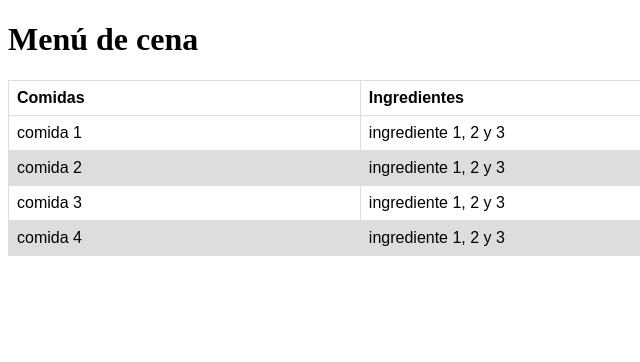
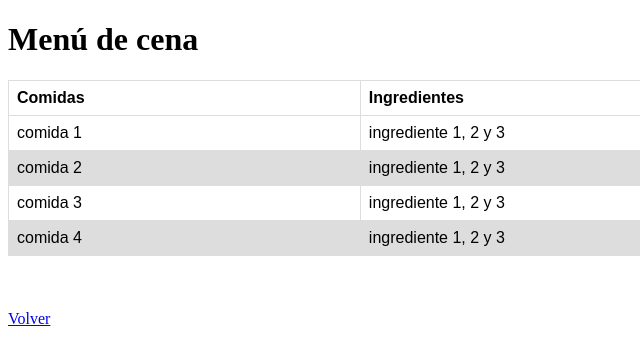
Before and after one commit to ies-html/ies-html.github.io, a plain HTML site: page ejer_tablas.html in a window 1280 px wide. Shown: the full height of the page, 0-640 px from the left. Drawn offline with Linux system fonts and the light colour scheme.

Commit message:
Update ejer_tablas.html

```diff
--- a/ejer_tablas.html
+++ b/ejer_tablas.html
@@ -53,6 +53,9 @@
                 </tr>
             </tbody>
         </table>
-
+    <br>
+    <br>
+    <br>
+    <a href="index.htlm"> Volver </a>
     </body>
 </html>
```
